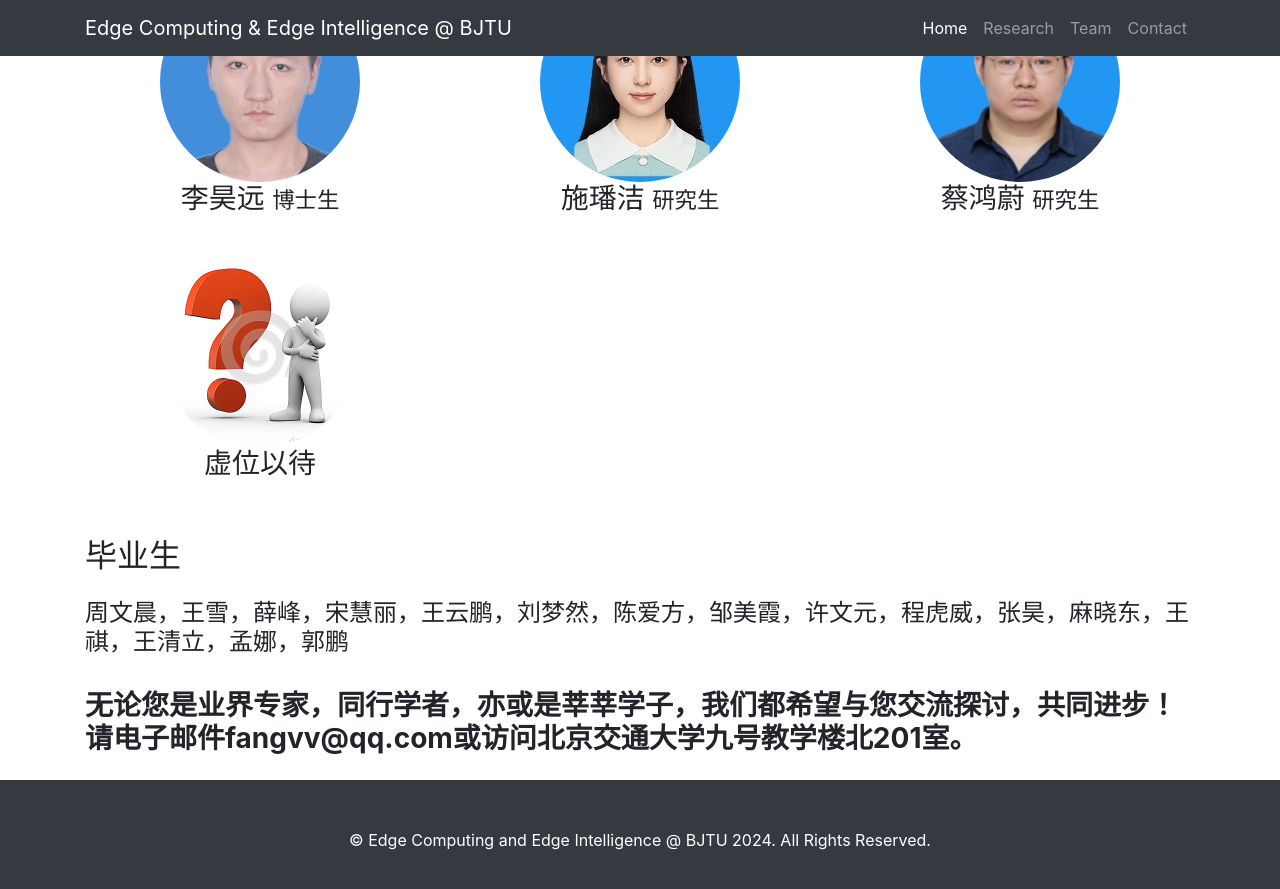
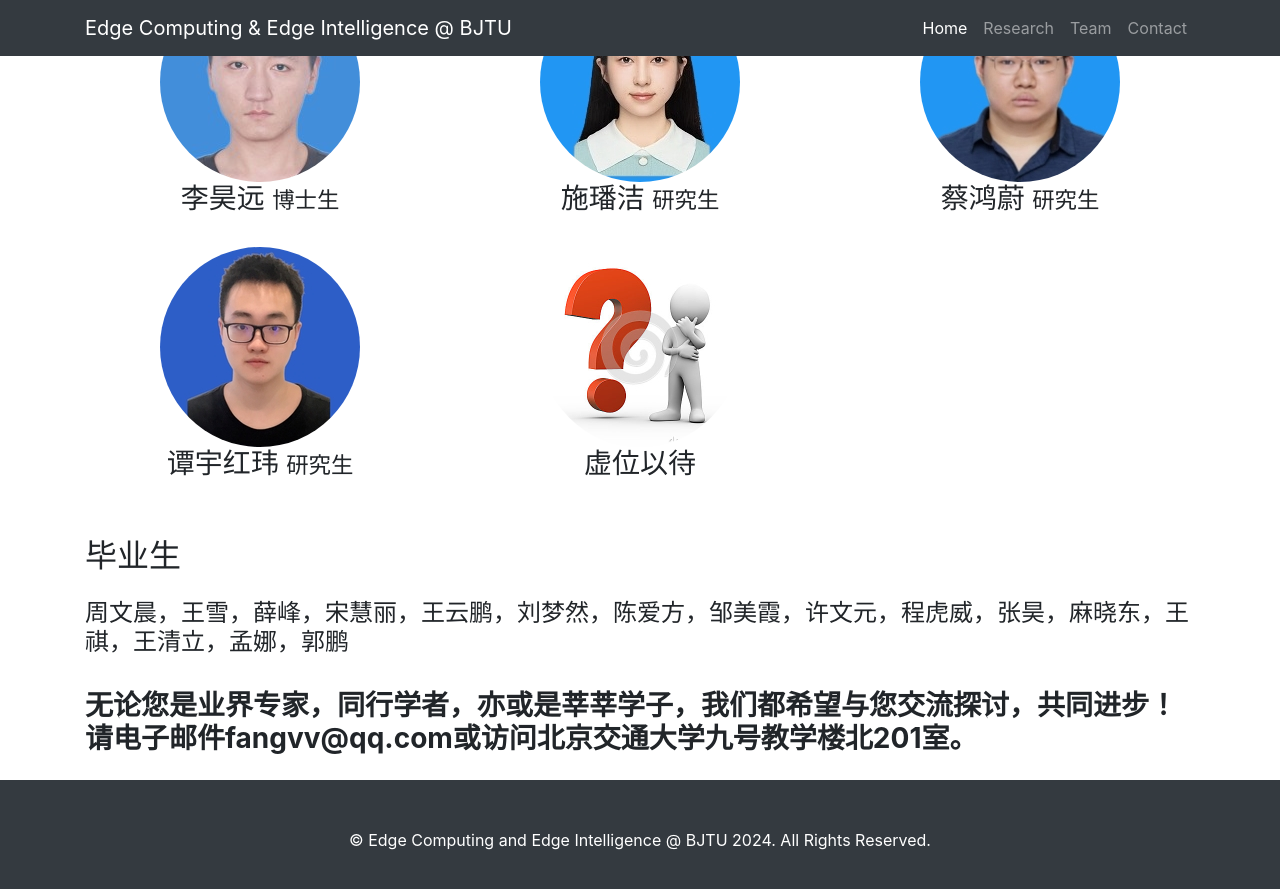
Before and after one commit to fangvv/Homepage, a Jekyll site: the page Edgecomp/index.html, which Jekyll copies as it is, in a window 1280 px wide and 900 px high, scrolled down 9384 px. Shown: the top 889 px of the window. Built offline with Jekyll 4.4.1, drawn with Linux system fonts in a browser that asks for light colours; comment, search, counter and statistics services are not loaded.

Commit message:
add new group member info

```diff
--- a/Edgecomp/index.html
+++ b/Edgecomp/index.html
@@ -283,6 +283,10 @@
           <h3>蔡鸿蔚 <small>研究生</small> </h3>
       </div>
       <div class="col-lg-4 col-sm-6 text-center mb-4">
+          <img class="rounded-circle img-fluid d-block mx-auto" src="img/tyhw.jpg" alt="" />
+          <h3>谭宇红玮 <small>研究生</small> </h3>
+      </div>
+      <div class="col-lg-4 col-sm-6 text-center mb-4">
           <img class="rounded-circle img-fluid d-block mx-auto" src="img/joinus.jpg" alt="" />
           <h3>虚位以待</h3>
       </div>
```
Also changed, not shown: Edgecomp/img/tyhw.jpg (added).
